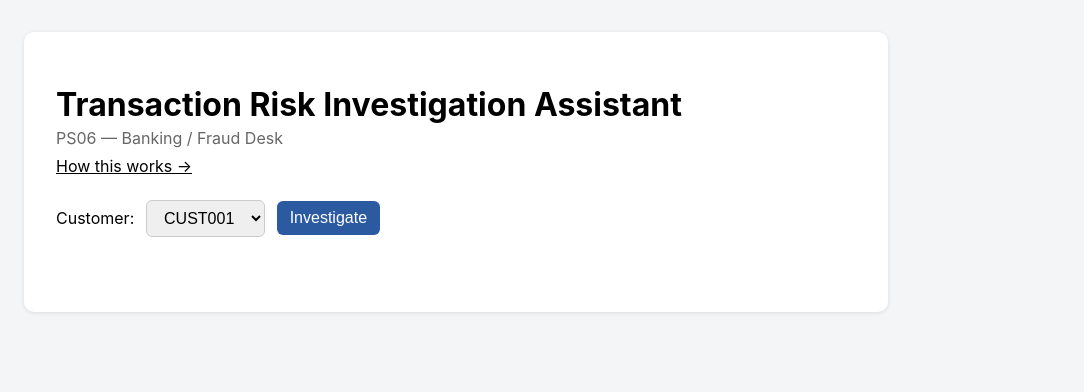
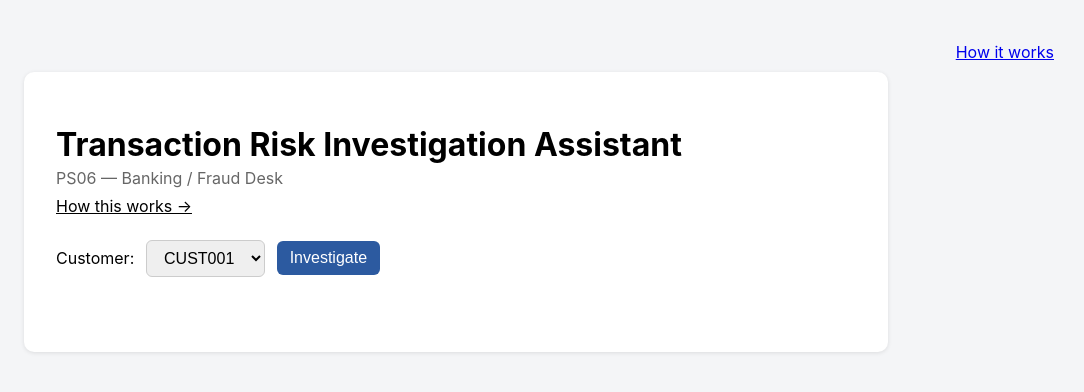
Before and after one commit to Vibhooshana13/ps06-transaction-risk-investigator, a Flask app: page / in a window 1280 px wide. Shown: the top 392 px of the page, without its empty margins (184-1268 px from the left). Run offline with Flask 3, Linux system fonts and the light colour scheme.

Commit message:
Wire up /about route and nav link

```diff
--- a/app.py
+++ b/app.py
@@ -95,7 +95,7 @@ def index():
 
 @app.route("/about")
 def about():
-    return render_template("about.html")
+    return render_template('about.html')
 
 @app.route("/api/customers")
 def api_customers():
--- a/templates/index.html
+++ b/templates/index.html
@@ -6,6 +6,10 @@
 <link rel="stylesheet" href="{{ url_for('static', filename='style.css') }}">
 </head>
 <body>
+  <nav style="padding: 10px; text-align: right;">
+  <a href="/about">How it works</a>
+</nav>
+
   <div class="container">
     <h1>Transaction Risk Investigation Assistant</h1>
     <p class="subtitle">PS06 — Banking / Fraud Desk</p>
```
